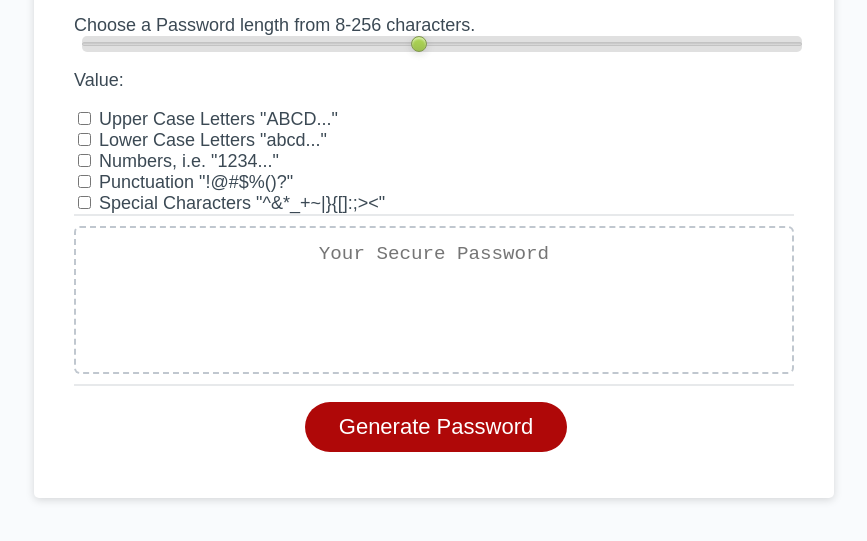
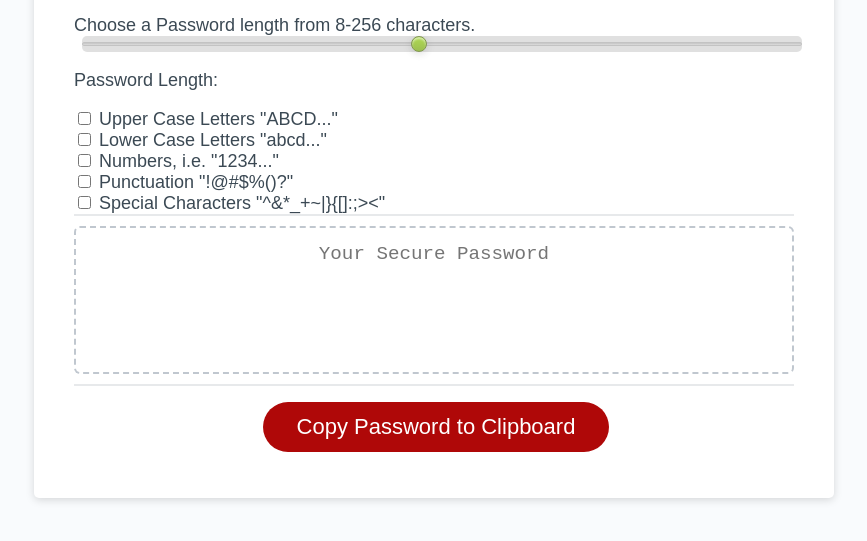
Before and after one commit to deawar/jspassword_generator, a plain HTML site: page index.html in a window 1280 px wide. Shown: the part 221-762 px from the top of the page, without its empty margins (206-1073 px from the left). Drawn offline with nearby package versions, Linux system fonts and the light colour scheme.

Commit message:
make generate button to clipboard

```diff
--- a/index.html
+++ b/index.html
@@ -19,7 +19,7 @@
           <div class="slidecontainer">
             <label for="myRange">Choose a Password length from 8-256 characters.</label>
             <input type="text" data-slider="true" data-slider-range="8,256" data-slider-step="1" name="myRange" value="124" class="slider" id="myRange">
-            <p>Value: <span id="slideLength"></span></p>
+            <p>Password Length: <span id="slideLength"></span></p>
           </div>
           <form>
           <div class= "input-group mb-3">
@@ -63,7 +63,7 @@
           <textarea readonly id="password" placeholder="Your Secure Password" aria-label="Generated Password"></textarea>
         </div>
         <div class="card-footer">
-          <button id="generate" class="btn">Generate Password</button>
+          <button id="generate" class="btn">Copy Password to Clipboard</button>
         </div>
       </div>
     </div>
```
